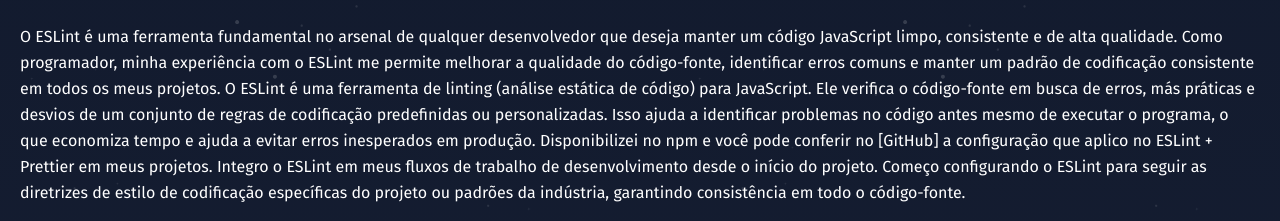
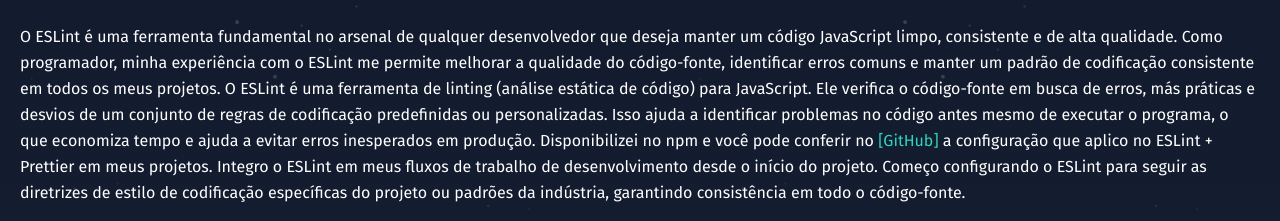
Before and after one commit to ogustavohp/portfolio, a Next.js app: page /skills in a window 1280 px wide. Shown: the part 860-1081 px from the top of the page. Built offline with nearby package versions, Linux system fonts and the light colour scheme.

Commit message:
finished `skill route`

```diff
--- a/src/components/Skills/SkillCard.tsx
+++ b/src/components/Skills/SkillCard.tsx
@@ -9,7 +9,10 @@
     id: string
     title: string
     text: string
-  }[]
+    text2?: string
+    link?: string
+    linkText?: string
+  }
 }
 
 export default function SkillCard({ technology, icon, topics }: ISkillCard) {
@@ -18,9 +21,25 @@
       {/* Tag technology with image */}
       <SkillIcon icon={icon} title={technology} />
 
-      {topics.map((e) => (
-        <SkillText key={e.id} text={e.text} title={e.title} />
-      ))}
+      <SkillText
+        key={topics.id}
+        text={topics.text}
+        title={topics.title}
+        link={topics.link}
+        linkText={topics.linkText}
+        text2={topics.text2}
+      />
+
+      {/* {topics.map((e) => (
+        <SkillText
+          key={e.id}
+          text={e.text}
+          title={e.title}
+          link={e.link}
+          linkText={e.linkText}
+          text2={e.text2}
+        />
+      ))} */}
     </div>
   )
 }
--- a/src/components/Skills/SkillText.tsx
+++ b/src/components/Skills/SkillText.tsx
@@ -4,9 +4,18 @@
 interface ISkillText {
   title: string
   text: string
+  link?: string
+  linkText?: string
+  text2?: string
 }
 
-export default function SkillText({ title, text }: ISkillText) {
+export default function SkillText({
+  title,
+  text,
+  link,
+  linkText,
+  text2,
+}: ISkillText) {
   return (
     <>
       <Typography
@@ -19,6 +28,12 @@
       {/* texto do tópico */}
       <Typography Tag="p" apparentTag="p">
         {text}
+        {link && (
+          <a href={link} target="_blank" className="text-primary-500">
+            {linkText}
+          </a>
+        )}
+        {text2 && text2}
       </Typography>
     </>
   )
--- a/src/db/db.json
+++ b/src/db/db.json
@@ -333,241 +333,207 @@
         "id": "75f626d1-bcd2-4689-989b-3619297bb37c",
         "technology": "CSS 3",
         "icon": "css3",
-        "topics": [
-          {
+        "topics": {
           "id": "a3cd49ca-536d-45c4-89db-069ecfc09a83",
           "title": "Front-end",
           "text": "O CSS3 (Cascading Style Sheets) é uma das pedras angulares do desenvolvimento web moderno, desempenhando um papel fundamental na apresentação visual de páginas da web. Como programador, tenho uma sólida compreensão do CSS3 e sou capaz de aproveitar todo o seu potencial para criar interfaces web impressionantes e responsivas. O CSS3 permite que eu dê vida à criatividade, personalizando a aparência de páginas web de acordo com as necessidades de meus projetos e clientes. Com o CSS3, posso controlar elementos como cores, fontes, tamanhos, margens, preenchimentos e muito mais. Ele também é responsável por tornar os sites adaptáveis a diferentes dispositivos, garantindo que sua página web seja exibida de forma elegante em telas de tamanhos variados, desde smartphones até desktops."
         }
-        ]
       },
       {
         "id": "d11ba3ce-1491-4718-857d-ff82238764a1",
         "technology": "Docker",
         "icon": "docker",
-        "topics": [
-          {
+        "topics": {
           "id": "2b687206-5a9c-42b0-914c-71be9d1d9ac8",
           "title": "Outros",
           "text": "O Docker é uma ferramenta revolucionária que transformou a maneira como empacotamos, distribuímos e executamos aplicativos. Como programador, minha experiência com o Docker me permite criar ambientes de desenvolvimento consistentes, eficientes e escaláveis, o que é essencial para garantir a implantação bem-sucedida de aplicativos em diversos cenários. O Docker é uma plataforma de contêinerização que permite empacotar um aplicativo e todas as suas dependências em um contêiner isolado. Isso inclui bibliotecas, frameworks e até mesmo o sistema operacional necessário para o aplicativo funcionar. Essa abordagem elimina problemas de incompatibilidade entre ambientes de desenvolvimento, teste e produção, garantindo que o aplicativo se comporte consistentemente, independentemente do ambiente em que esteja sendo executado."
         }
-        ]
       },
       {
         "id": "79113d7c-bce6-480e-8e7b-8c562d05c400",
         "technology": "Eslint",
         "icon": "eslint",
-        "topics": [
-          {
+        "topics": {
           "id": "281419d6-a117-412e-86a6-894a126502e5",
           "title": "Outros",
-            "text": "O ESLint é uma ferramenta fundamental no arsenal de qualquer desenvolvedor que deseja manter um código JavaScript limpo, consistente e de alta qualidade. Como programador, minha experiência com o ESLint me permite melhorar a qualidade do código-fonte, identificar erros comuns e manter um padrão de codificação consistente em todos os meus projetos. O ESLint é uma ferramenta de linting (análise estática de código) para JavaScript. Ele verifica o código-fonte em busca de erros, más práticas e desvios de um conjunto de regras de codificação predefinidas ou personalizadas. Isso ajuda a identificar problemas no código antes mesmo de executar o programa, o que economiza tempo e ajuda a evitar erros inesperados em produção. Disponibilizei no npm e você pode conferir no [GitHub] a configuração que aplico no ESLint + Prettier em meus projetos. Integro o ESLint em meus fluxos de trabalho de desenvolvimento desde o início do projeto. Começo configurando o ESLint para seguir as diretrizes de estilo de codificação específicas do projeto ou padrões da indústria, garantindo consistência em todo o código-fonte."
+          "text": "O ESLint é uma ferramenta fundamental no arsenal de qualquer desenvolvedor que deseja manter um código JavaScript limpo, consistente e de alta qualidade. Como programador, minha experiência com o ESLint me permite melhorar a qualidade do código-fonte, identificar erros comuns e manter um padrão de codificação consistente em todos os meus projetos. O ESLint é uma ferramenta de linting (análise estática de código) para JavaScript. Ele verifica o código-fonte em busca de erros, más práticas e desvios de um conjunto de regras de codificação predefinidas ou personalizadas. Isso ajuda a identificar problemas no código antes mesmo de executar o programa, o que economiza tempo e ajuda a evitar erros inesperados em produção. Disponibilizei no npm e você pode conferir no",
+          "link": "https://github.com/ogustavohp/eslint-config",
+          "linkText": " [GitHub] ",
+          "text2": "a configuração que aplico no ESLint + Prettier em meus projetos. Integro o ESLint em meus fluxos de trabalho de desenvolvimento desde o início do projeto. Começo configurando o ESLint para seguir as diretrizes de estilo de codificação específicas do projeto ou padrões da indústria, garantindo consistência em todo o código-fonte."
         }
-        ]
       },
       {
         "id": "429e4fbb-6992-48c5-9f8a-6975bd300613",
         "technology": "Expo",
         "icon": "expo",
-        "topics": [
-          {
+        "topics": {
           "id": "de2505c9-be96-4088-ac04-fcc465fdbf23",
           "title": "Desenvolvimento Mobile",
           "text": "O Expo é uma plataforma de desenvolvimento de aplicativos móveis que simplifica e acelera o processo de criação de aplicativos para dispositivos iOS e Android. Como desenvolvedor de aplicativos móveis, o Expo se tornou uma parte fundamental da minha caixa de ferramentas, permitindo-me criar aplicativos de alta qualidade de maneira eficiente. O Expo é uma ferramenta que abstrai muitos dos desafios comuns enfrentados no desenvolvimento de aplicativos móveis. Ele fornece um conjunto de ferramentas, bibliotecas e serviços que simplificam tarefas como configuração de projeto, desenvolvimento, teste e implantação de aplicativos."
         }
-        ]
       },
       {
         "id": "134783ba-7d9b-48ed-be3d-54a0d5adf91b",
         "technology": "Fastify",
         "icon": "fastify",
-        "topics": [
-          {
+        "topics": {
           "id": "b79b3831-b935-4cd7-b605-378bd1d9c604",
           "title": "Back-end",
           "text": "Como desenvolvedor Node.js, uma das ferramentas que valorizo para criar aplicativos web escaláveis e de alto desempenho é o Fastify. O Fastify é uma estrutura (framework) web de código aberto, construída com foco na velocidade e eficiência, projetada para desenvolver APIs e aplicativos web de forma rápida e segura. Eu utilizo o fastify pois ele me permite criar APIs que precisam atender a altas demandas de tráfego e escalabilidade"
         }
-        ]
       },
       {
         "id": "4f97da5d-15c0-47a5-88e2-6c9a2d44d962",
         "technology": "Express",
         "icon": "express",
-        "topics": [
-          {
+        "topics": {
           "id": "5e87b0a5-34d6-4873-aaac-93779c72c231",
           "title": "Back-end",
           "text": "O Express.js é um framework para Node.js amplamente adotada e altamente flexível, projetada para simplificar o desenvolvimento de aplicativos web e APIs robustas. Como desenvolvedor backend, o Express.js desempenha um papel central nas minhas criações, permitindo-me construir servidores web eficientes e escaláveis. O Express.js é minimalista e não opinativo que fornece um conjunto robusto de recursos para criar aplicativos web e APIs RESTful. Ele oferece uma camada abstrata sobre o HTTP, simplificando tarefas como roteamento, manipulação de solicitações e respostas, manipulação de sessões e muito mais. O Express.js permite que os desenvolvedores se concentrem na lógica do aplicativo, em vez de lidar com detalhes de baixo nível."
         }
-        ]
       },
       {
         "id": "6a048116-e794-40ee-917f-d9f29e15f97d",
         "technology": "Git",
         "icon": "git",
-        "topics": [
-          {
+        "topics": {
           "id": "bc69da48-0cb9-48f4-b8b5-2df43c4253a3",
           "title": "Outros",
           "text": "O Git é uma das ferramentas mais fundamentais e poderosas no mundo do desenvolvimento de software. Como desenvolvedor, minha proficiência no Git é essencial para o controle de versão, colaboração eficiente e o gerenciamento de projetos de software de sucesso. O Git é um sistema de controle de versão distribuído que rastreia as alterações em arquivos e diretórios ao longo do tempo. Ele permite que você acompanhe o histórico completo das modificações em seu código-fonte, mantenha várias versões de um projeto e colabore com outros desenvolvedores de forma organizada."
         }
-        ]
       },
       {
         "id": "5d92750b-dc52-4247-9e6b-99caea3d7343",
         "technology": "GitHub",
         "icon": "github",
-        "topics": [
-          {
+        "topics": {
           "id": "dae511d1-28cd-40ec-8b1e-3a0332ad0600",
           "title": "Outros",
           "text": "O GitHub é uma plataforma líder de hospedagem de código-fonte e colaboração para desenvolvedores em todo o mundo. Como desenvolvedor, o GitHub desempenha um papel crucial em meu trabalho, facilitando o compartilhamento, colaboração e gerenciamento eficiente de projetos de software.O GitHub fornece um ambiente online para armazenar, gerenciar e colaborar em projetos de desenvolvimento de software usando o sistema de controle de versão Git. Ele permite que desenvolvedores individuais, equipes e organizações colaborem em projetos, rastreiem o histórico de alterações e coordenem o desenvolvimento de maneira eficaz."
         }
-        ]
       },
       {
         "id": "6b690f7f-8a03-4719-879a-372817e99173",
         "technology": "GraphQL",
         "icon": "graphql",
-        "topics": [
-          {
+        "topics": {
           "id": "f384dec4-cecb-441f-af6a-c63a81a3a109",
           "title": "Front-end e Back-end",
           "text": "Como desenvolvedor, uma das tecnologias que revolucionou a forma como lidamos com APIs é o GraphQL. O GraphQL é uma linguagem de consulta de código aberto desenvolvida pelo Facebook que permite a criação de APIs flexíveis e eficientes, permitindo que os clientes solicitem exatamente os dados de que precisam. Eu o utilizo principalmente para fazer buscas no banco de dados, retornando apenas oque eu preciso."
         }
-        ]
       },
       {
         "id": "07bd5e9a-fd67-4ad8-9642-0274c97b9b8e",
         "technology": "HTML 5",
         "icon": "html5",
-        "topics": [
-          {
+        "topics": {
           "id": "dcb334fe-4faa-4980-836a-0e141ae0f92c",
           "title": "Front-end",
           "text": "O HTML (HyperText Markup Language) é a base sobre a qual todas as páginas web são construídas. É a linguagem de marcação que define a estrutura e o conteúdo visível das páginas da web. Utilizo o HTML para criar elementos como cabeçalhos, parágrafos, listas, imagens, links e muito mais. Cada tag HTML desempenha um papel específico na formatação e organização do conteúdo para que os usuários possam interagir de forma intuitiva. O HTML também desempenha um papel fundamental na acessibilidade da web, pois permite que os desenvolvedores forneçam informações semânticas e estrutura clara para os leitores de tela e outros dispositivos assistivos. Isso torna o conteúdo da web acessível a um público mais amplo."
         }
-        ]
       },
       {
         "id": "68fc289e-e8a3-4721-975c-71aa4fca0563",
         "technology": "JavaScript",
         "icon": "javascript",
-        "topics": [
-          {
+        "topics": {
           "id": "30c22f4b-afca-4bf5-b5d3-fc8e5a86a11d",
           "title": "Front-end e Back-end",
           "text": "Como desenvolvedor web, uma das ferramentas mais essenciais em meu kit de desenvolvimento é o JavaScript. O JavaScript é uma linguagem de programação de alto nível, interpretada e orientada a objetos, amplamente utilizada para criar páginas web interativas e dinâmicas. Eu o utilizo em: Integração em páginas web, Desenvolvimento de aplicativos web, comunicação com APIs, testes, optimização de desempenho da aplicação e essas são apenas algumas das formas que eu utilizo o JavaScript."
         }
-        ]
       },
       {
         "id": "b39a6e78-b723-43bb-8fb7-a8ff1d16bdbc",
         "technology": "NextJS",
         "icon": "nextJs",
-        "topics": [
-          {
+        "topics": {
           "id": "b0c5458c-f3ac-40d3-b35f-4bf46582dffa",
           "title": "Front-end",
           "text": "O Next.js é um framework de desenvolvimento web React que tem revolucionado a maneira como criamos aplicativos web modernos. Como desenvolvedor web, minha experiência com o Next.js me permite criar aplicativos web rápidos, escaláveis e altamente otimizados. O Next.js é construído em cima do React e traz várias melhorias e funcionalidades adicionais que facilitam o desenvolvimento de aplicativos web robustos. Algumas de suas principais características incluem: Renderização do lado do servidor (Server-Side Rendering - SSR), roteamento dinâmico, pré-renderização, hot module replacement (HMR) e facilidade de configuração."
         }
-        ]
       },
       {
         "id": "9fdcbdf2-4758-4c16-a2f1-5269174a1e7d",
         "technology": "NodeJS",
         "icon": "nodeJs",
-        "topics": [
-          {
+        "topics": {
           "id": "5a469d15-241b-44a9-9557-0da0446247e2",
           "title": "Back-end",
           "text": "O Node.js é uma plataforma de desenvolvimento de software de código aberto que tem revolucionado a maneira como construímos aplicativos e serviços do lado do servidor. Como desenvolvedor, minha experiência com o Node.js me permite criar aplicativos web escaláveis e eficientes, além de facilitar a construção de soluções de servidor modernas e flexíveis. O Node.js é construído sobre a engine V8 do Google Chrome e permite que você execute código JavaScript no lado do servidor. Suas principais características incluem: Assincronia, módulos e pacotes, construção de APIs RESTful e streaming de dados."
         }
-        ]
       },
       {
         "id": "9410e65e-0eab-4412-b2f7-6a008ee5a02d",
         "technology": "Prettier",
         "icon": "prettier",
-        "topics": [
-          {
+        "topics": {
           "id": "f1353fa2-db7f-4937-a78f-98be795db457",
           "title": "Outros",
-            "text": "O Prettier é uma ferramenta de formatação de código que tem se tornado uma parte essencial do fluxo de trabalho de muitos desenvolvedores. Como programador, minha experiência com o Prettier me permite manter um código-fonte limpo, uniforme e de fácil leitura em todos os meus projetos. O Prettier é uma ferramenta de formatação de código automática que reformata o código-fonte de acordo com regras de estilo predefinidas."
+          "text": "O Prettier é uma ferramenta de formatação de código que tem se tornado uma parte essencial do fluxo de trabalho de muitos desenvolvedores. Como programador, minha experiência com o Prettier me permite manter um código-fonte limpo, uniforme e de fácil leitura em todos os meus projetos. O Prettier é uma ferramenta de formatação de código automática que reformata o código-fonte de acordo com regras de estilo predefinidas. Disponibilizei no npm e você pode conferir no",
+          "link": "https://github.com/ogustavohp/eslint-config",
+          "linkText": " [GitHub] ",
+          "text2": "a configuração que aplico no ESLint + Prettier em meus projetos."
         }
-        ]
       },
       {
         "id": "be162d39-2656-4ea1-92b6-a6f71fb98bba",
         "technology": "Prisma",
         "icon": "prisma",
-        "topics": [
-          {
+        "topics": {
           "id": "c2698558-a364-4223-8d0d-8cfd50d65d46",
           "title": "Back-end",
           "text": "Como desenvolvedor, uma das ferramentas que revolucionou minha abordagem ao trabalhar com bancos de dados é o Prisma. O Prisma é um ORM (Object-Relational Mapping) de código aberto que simplifica a interação com bancos de dados em aplicativos web e fornece uma maneira elegante de definir, consultar e modificar modelos de dados. O Prisma oferece uma série de recursos poderosos que facilitam a vida dos desenvolvedores ao trabalhar com bancos de dados eu o utilizo para: Definição de Modelos de Dados, migrações de banco de dados, consultas tipo-seguras, testes, APIs REST e GraphQL"
         }
-        ]
       },
       {
         "id": "5dd57024-4e08-4ebd-b6b5-8f7512e75ed1",
         "technology": "React",
         "icon": "react",
-        "topics": [
-          {
+        "topics": {
           "id": "49dcbfe4-5224-4eca-81a3-e793b88aa33f",
           "title": "Front-end",
           "text": "Como desenvolvedor, uma das tecnologias que têm um impacto significativo no meu trabalho é o React. O React é uma biblioteca JavaScript de código aberto mantida pelo Facebook que é amplamente utilizada para criar interfaces de usuário (UI) interativas e reativas em aplicativos web. Eu o utilizo para: Criação de componentes, estado e propriedades, gestão de rotas, gestão de estado global e renderização condicional."
         }
-        ]
       },
       {
         "id": "8678df52-2025-4ed4-ac34-7899d5f98abb",
         "technology": "React Native",
         "icon": "reactNative",
-        "topics": [
-          {
+        "topics": {
           "id": "d4aaa30c-6c75-49ed-bb8f-e4e453428785",
           "title": "Desenvolvimento Mobile",
           "text": "Como desenvolvedor, uma das tecnologias mais impactantes em minha carreira é o React Native. O React Native é um framework de código aberto desenvolvido pelo Facebook que permite a criação de aplicativos móveis nativos para iOS e Android utilizando JavaScript e React. Eu o utilizo para: Desenvolvimento multiplataforma, criação de componentes reutilizáveis fazendo com que a UI web fique compatível com a versão mobile."
         }
-        ]
       },
       {
         "id": "905f47f1-772d-4d67-a8f9-484f4dab1b83",
         "technology": "Sass",
         "icon": "sass",
-        "topics": [
-          {
+        "topics": {
           "id": "ce1e3009-e697-4b79-8d58-a0b303728c3d",
           "title": "Front-end",
           "text": "Como desenvolvedor web, uma das ferramentas que aprimora minha eficiência e organização na estilização de páginas da web é o Sass. O Sass, ou Syntactically Awesome Stylesheets, é uma linguagem de extensão para folhas de estilo CSS que adiciona recursos poderosos e funcionalidades adicionais à estilização web. O Sass oferece várias vantagens significativas para o desenvolvimento web: Variáveis, nesting (aninhamento), partials e importações. Eu o utilizo para simplificar a estilização de páginas da web, tornando o código mais limpo, organizado e fácil de manter."
         }
-        ]
       },
       {
         "id": "c7b18727-6236-49f1-b3cc-2f485b4e67af",
         "technology": "Tailwind CSS",
         "icon": "tailwind",
-        "topics": [
-          {
+        "topics": {
           "id": "29785de3-6908-47c5-ae78-a84e3d1b7c87",
           "title": "Front-end",
           "text": "Como desenvolvedor web, uma das ferramentas que otimiza minha produtividade e abordagem à estilização de páginas da web é o Tailwind CSS. O Tailwind CSS é um framework de código aberto que utiliza classes utilitárias para estilização, tornando a criação de interfaces de usuário eficiente e altamente customizável. O Tailwind CSS é um framework de estilização baseado em classes utilitárias que agiliza o desenvolvimento de interfaces de usuário. Ele é agiliza muito a velocidade de escrita de um código, aumentando a produtividade."
         }
-        ]
       },
       {
         "id": "134783ba-7d9b-48ed-be3d-54a0d5adf91b",
         "technology": "TypeScript",
         "icon": "typescript",
-        "topics": [
-          {
+        "topics": {
           "id": "b79b3831-b935-4cd7-b605-378bd1d9c604",
           "title": "Front-end e Back-end",
           "text": "Como desenvolvedor, uma das ferramentas que considero essenciais para melhorar a qualidade e a robustez do meu código JavaScript é o TypeScript. O TypeScript é uma linguagem de programação de código aberto desenvolvida pela Microsoft que se baseia no JavaScript, adicionando recursos de tipagem estática e interfaces para tornar o desenvolvimento mais seguro e eficiente. O TypeScript oferece várias vantagens cruciais para o desenvolvimento de software: tipagem estática, interfaces, suporte a ES6 e novos recursos, entre outros. O TypeScript é uma linguagem que adiciona segurança, clareza e eficiência ao desenvolvimento JavaScript."
         }
-        ]
       }
     ]
   }
```
Also changed, not shown: src/assets/iconsTechnologies/github.svg, src/assets/iconsTechnologies/nextjs.svg. Lines whose indentation alone changed are shown as unchanged.
